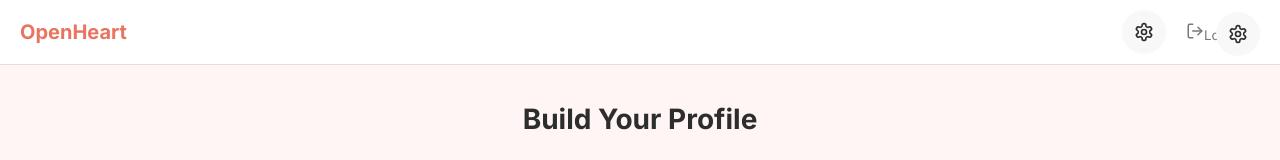
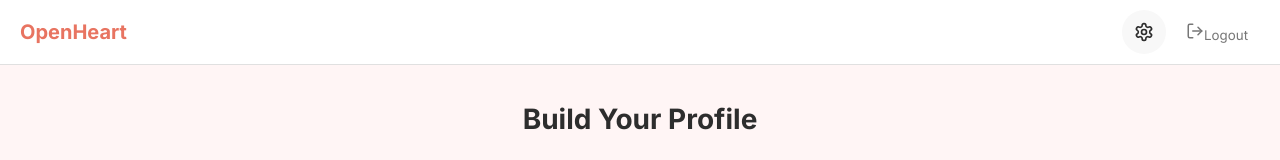
Before and after one commit to alyssayuan17/OpenHeart, a React (Vite) app in the folder frontend/: page /onboarding in a window 1280 px wide. Shown: the top 160 px of the page. Built offline with nearby package versions, Linux system fonts and the light colour scheme.

Commit message:
fix overlap

```diff
--- a/frontend/src/pages/OnboardingPage.jsx
+++ b/frontend/src/pages/OnboardingPage.jsx
@@ -2,7 +2,6 @@ import { useState } from 'react'
 import { useNavigate } from 'react-router-dom'
 import { useApp } from '../context/AppContext'
 import BodySelector from '../components/BodySelector'
-import AccessibilityMenu from '../components/AccessibilityMenu'
 
 const GENDER_OPTIONS = [
   'Man', 'Woman', 'Non-binary', 'Genderfluid', 'Genderqueer',
@@ -98,10 +97,6 @@ export default function OnboardingPage() {
 
   return (
     <div className="onboarding-page">
-      <div style={{ position: 'fixed', top: 12, right: 20, zIndex: 200 }}>
-        <AccessibilityMenu />
-      </div>
-
       <h1>Build Your Profile</h1>
 
       <form onSubmit={handleSubmit}>
```
Also changed, not shown: frontend/public/Build Your Own Profile.png (added), 1 other file (tests, documents, lock files or other folders).
